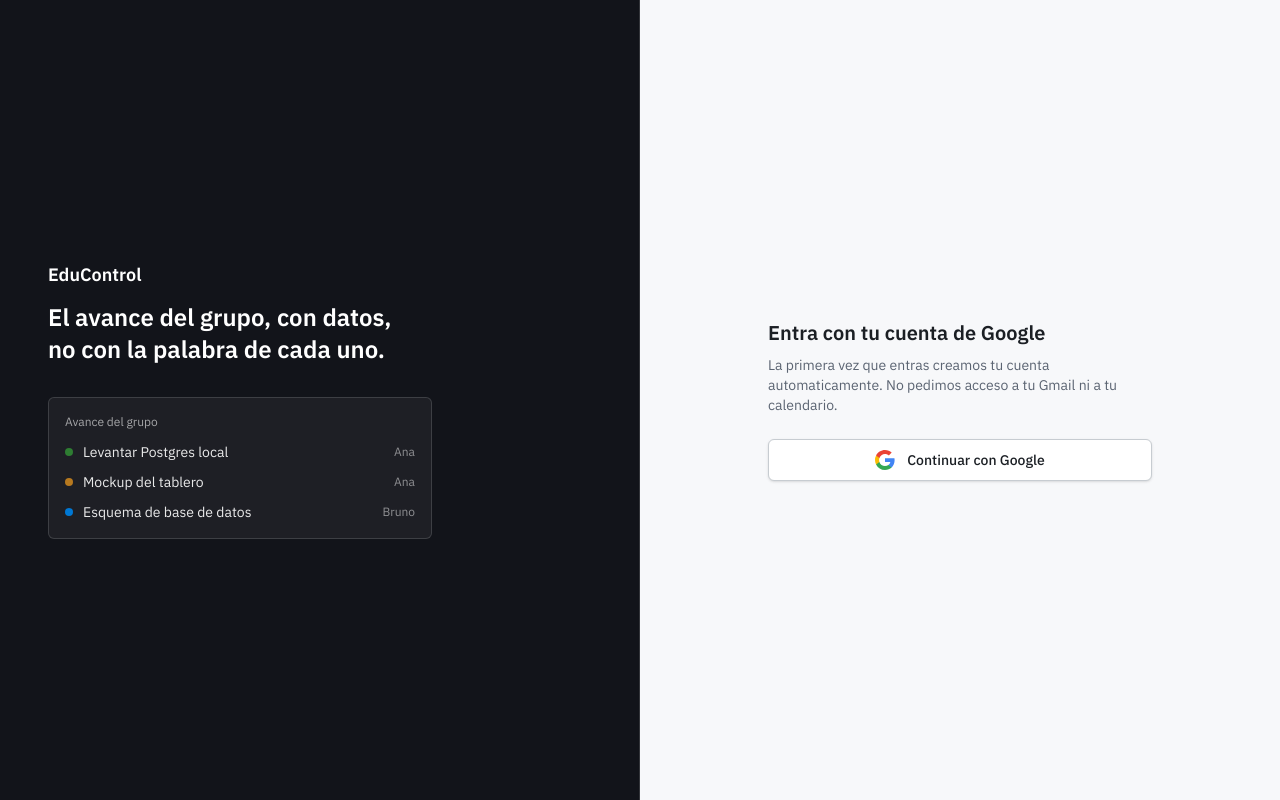
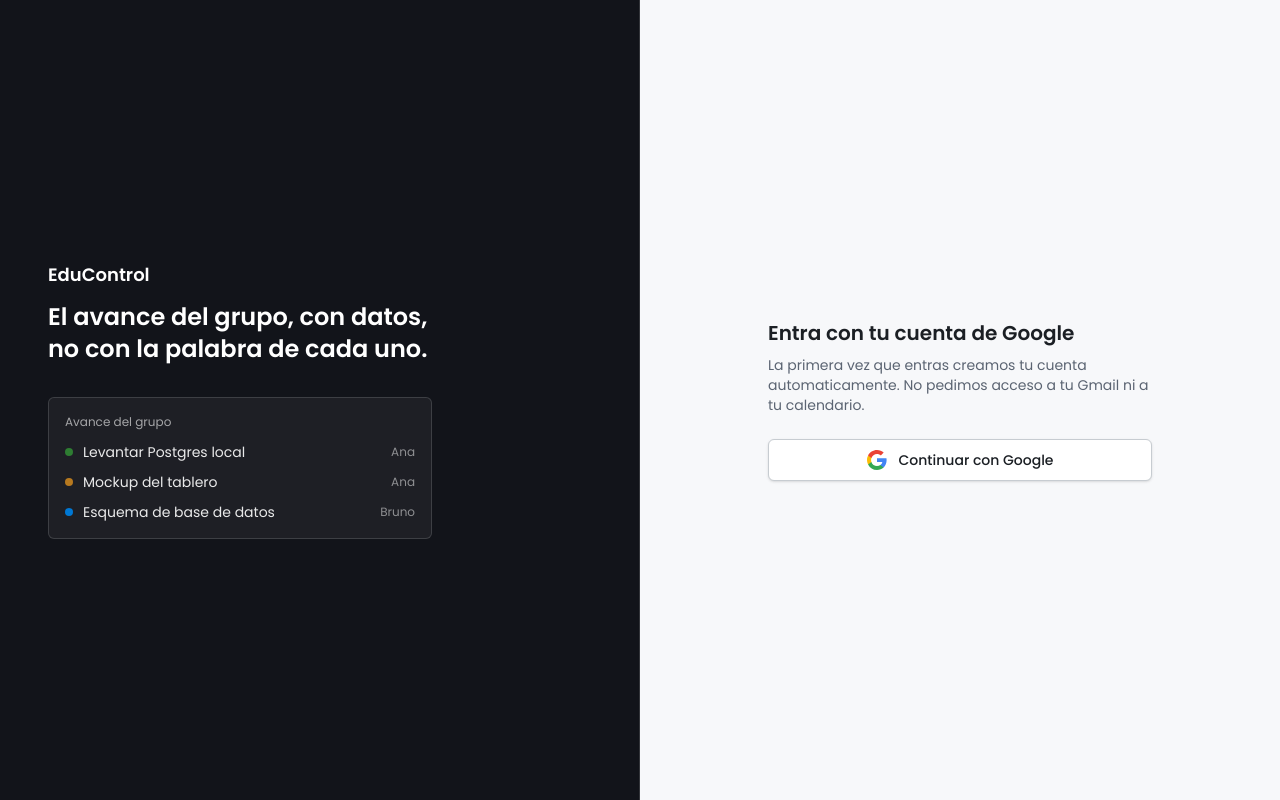
Before and after one commit to seevsk/edu-control, a Next.js app: page /login in a window 1280 px wide. Built offline with nearby package versions, Linux system fonts and the light colour scheme.

Commit message:
fix: cambiar tipografia a Poppins (a pedido del usuario, reemplaza IBM Plex Sans)

```diff
--- a/src/app/globals.css
+++ b/src/app/globals.css
@@ -48,7 +48,7 @@
   --color-brand-ink: var(--color-brand-ink);
   --color-brand-ink-border: var(--color-brand-ink-border);
 
-  --font-sans: var(--font-ibm-plex-sans), "Segoe UI", system-ui, -apple-system, sans-serif;
+  --font-sans: var(--font-poppins), "Segoe UI", system-ui, -apple-system, sans-serif;
 
   --radius-sm: 4px;
   --radius-md: 6px;
--- a/src/app/layout.tsx
+++ b/src/app/layout.tsx
@@ -1,11 +1,11 @@
 import type { Metadata } from "next";
-import { IBM_Plex_Sans } from "next/font/google";
+import { Poppins } from "next/font/google";
 import "./globals.css";
 
-const ibmPlexSans = IBM_Plex_Sans({
+const poppins = Poppins({
   subsets: ["latin"],
   weight: ["400", "500", "600", "700"],
-  variable: "--font-ibm-plex-sans",
+  variable: "--font-poppins",
   display: "swap",
 });
 
@@ -16,7 +16,7 @@ export const metadata: Metadata = {
 
 export default function RootLayout({ children }: LayoutProps<"/">) {
   return (
-    <html lang="es" className={`h-full ${ibmPlexSans.variable}`} suppressHydrationWarning>
+    <html lang="es" className={`h-full ${poppins.variable}`} suppressHydrationWarning>
       <body className="min-h-full flex flex-col" suppressHydrationWarning>
         {children}
       </body>
```
Also changed, not shown: 1 other file (tests, documents, lock files or other folders).
